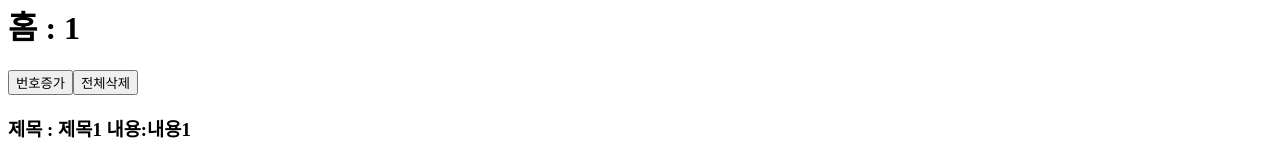
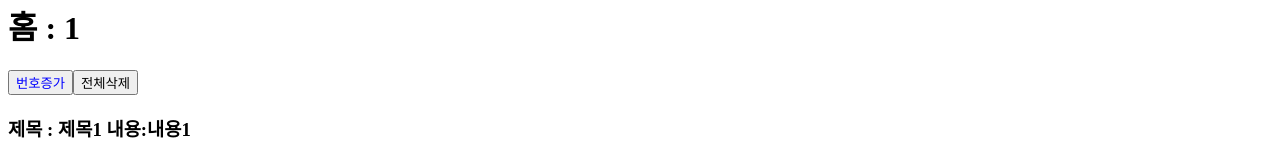
Before and after one commit to stella6767/react-basic, a React (Create React App) app: page / in a window 1280 px wide. Shown: the part 329-489 px from the top of the page. Built offline with nearby package versions, Linux system fonts and the light colour scheme.

Commit message:
styled-component 동적 결정

```diff
--- a/src/components/home/Home.js
+++ b/src/components/home/Home.js
@@ -1,15 +1,22 @@
 import React from 'react';
+import styled from 'styled-components';
 
 // Function 방식
 // class 방식
 const Home = (props) => {
   // 구조분할 할당
-  const { boards, setBoards, number, setNumber } = props;
+  const { boards, setBoards, number, setNumber, user } = props;
+
+  const StyledCheckButton = styled.button`
+    color: ${(props) => (user.username === 'ssar' ? 'blue' : 'red')};
+  `; //이거는 어쩔 수 없이 내부에 선언 props를 쓰기 위해서, 디자인 동적결정
 
   return (
     <div>
       <h1>홈 : {number}</h1>
-      <button onClick={() => setNumber(number + 1)}>번호증가</button>
+      <StyledCheckButton onClick={() => setNumber(number + 1)}>
+        번호증가
+      </StyledCheckButton>
       <button onClick={() => setBoards([])}>전체삭제</button>
       {boards.map((board) => (
         <h3>
--- a/src/pages/HomePage.js
+++ b/src/pages/HomePage.js
@@ -6,6 +6,7 @@ import Home from '../components/home/Home';
 const HomePage = () => {
   // http 요청 (fetch, axios(다운))
   const [boards, setBoards] = useState([]);
+  const [user, setUser] = useState({});
   const [number, setNumber] = useState(0);
 
   // 빈 배열 한번만 실행
@@ -20,6 +21,7 @@ const HomePage = () => {
     // 빈데이터
     setBoards([...data]);
     setNumber(1);
+    setUser({ id: 1, username: 'ssar' });
   }, []);
 
   return (
@@ -30,6 +32,7 @@ const HomePage = () => {
         setBoards={setBoards}
         number={number}
         setNumber={setNumber}
+        user={user}
       />
       <Footer />
     </div>
```
Also changed, not shown: 1 other file (tests, documents, lock files or other folders).
